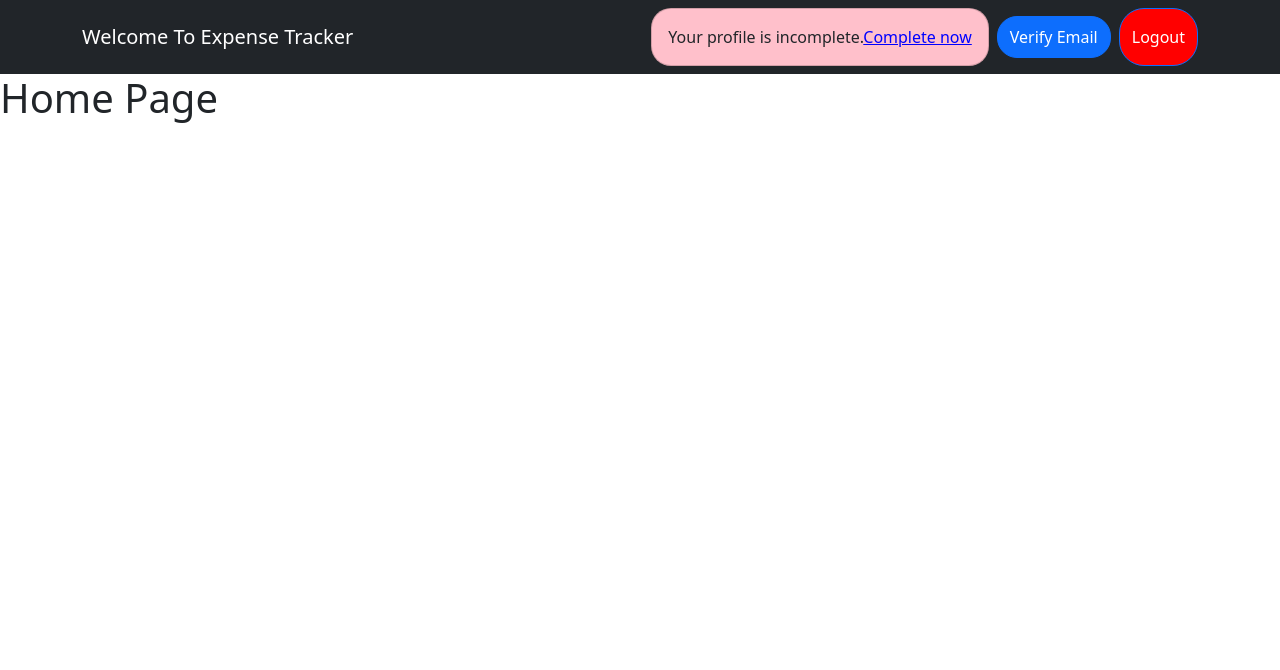
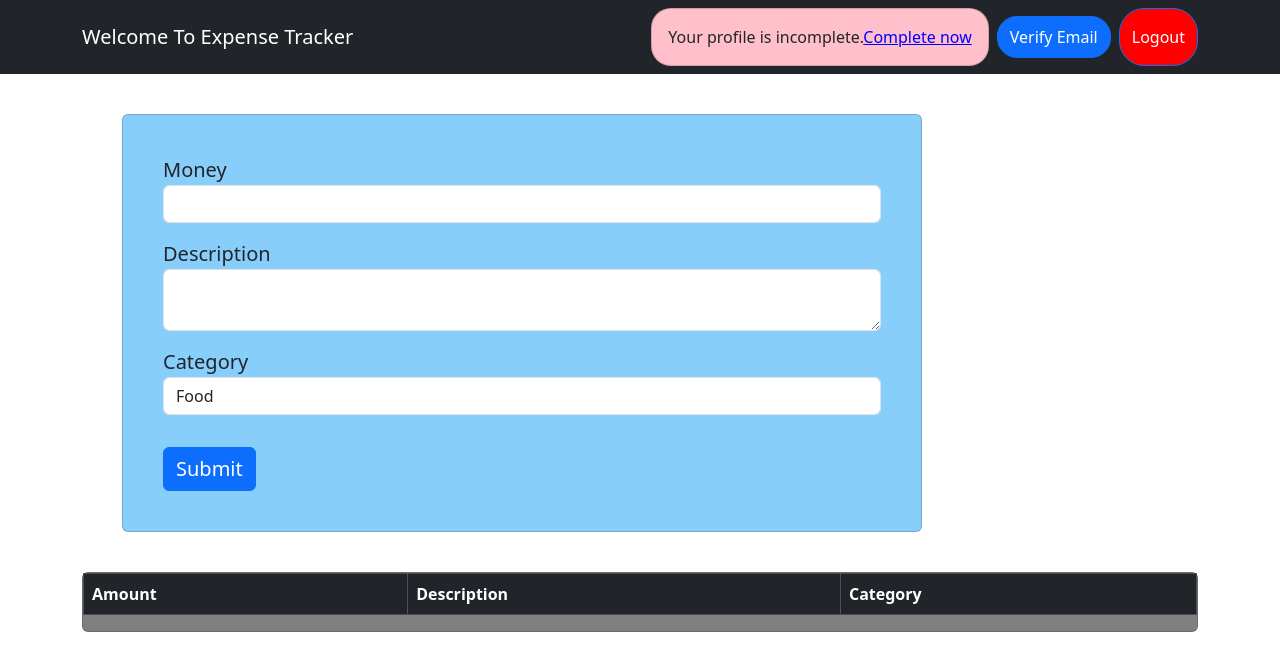
Before and after one commit to Naveen5676/Expense-Tracker-App, a React (Create React App) app: page /home in a window 1280 px wide. Shown: the top 670 px of the page. Built offline with nearby package versions, Linux system fonts and the light colour scheme; the HTML template or start-up script is replaced by a standard one.

Commit message:
Adding Expenses for tracking purpose

```diff
--- a/src/App.js
+++ b/src/App.js
@@ -4,7 +4,7 @@ import Signuppage from "./Components/Pages/Signuppage";
 import { Route, Redirect, Switch } from "react-router-dom";
 import Header from "./Components/UI/Header";
 import Profilepage from "./Components/Pages/Profilepage";
-import Home from "./Components/Pages/Home";
+import DailyExpenses from "./Components/Pages/DailyExpenses";
 import Forgotpassword from "./Components/Pages/Forgotpassword";
 
 function App() {
@@ -19,7 +19,7 @@ function App() {
           <Signuppage />
         </Route>
         <Route path="/home">
-          <Home />
+          <DailyExpenses />
         </Route>
         <Route path="/profile">
           <Profilepage />
--- /dev/null
+++ b/src/Components/Pages/DailyExpenses.js
@@ -0,0 +1,98 @@
+import React, { Fragment, useRef, useState } from "react";
+import { Card, Container, Row, Col, Button, Table } from "react-bootstrap";
+import "bootstrap/dist/css/bootstrap.min.css";
+
+const DailyExpenses = () => {
+  const [expense, setExpense] = useState([]);
+  const enetredAmount = useRef();
+  const enetredDesc = useRef();
+  const EnetredCategory = useRef();
+
+  const formsubmitHnadler = (e) => {
+    e.preventDefault();
+
+    let amount = enetredAmount.current.value;
+    let description = enetredDesc.current.value;
+    let category = EnetredCategory.current.value;
+    const data = {
+      amount: amount,
+      description: description,
+      category: category,
+    };
+    console.log(data);
+
+    setExpense((prevdata) => [...prevdata, data]);
+  };
+
+  return (
+    <Fragment>
+      <Container className="d-flex justify-content-center">
+        <Row>
+          <Col md={10}>
+            <Card
+              style={{
+                backgroundColor: "lightskyblue",
+                margin: "5vh",
+                width: "100vh",
+                padding: "5vh",
+              }}
+            >
+              <form style={{ fontSize: "20px" }} onSubmit={formsubmitHnadler}>
+                <label>Money</label>
+                <input
+                  type="number"
+                  className="form-control mb-3"
+                  ref={enetredAmount}
+                ></input>
+                <label>Description</label>
+                <textarea
+                  type="text"
+                  className="form-control mb-3"
+                  ref={enetredDesc}
+                ></textarea>
+                <label>Category</label>
+                <select className="form-control mb-3" ref={EnetredCategory}>
+                  <option>Food</option>
+                  <option>Petrol</option>
+                  <option>Salary</option>
+                </select>
+                <div>
+                  <Button
+                    style={{ fontSize: "20px" }}
+                    type="submit"
+                    className="mt-3"
+                  >
+                    Submit
+                  </Button>
+                </div>
+              </form>
+            </Card>
+          </Col>
+          <Col>
+            <Card style={{ backgroundColor: "grey" }}>
+              <Table striped bordered hover variant="dark">
+                <thead>
+                  <tr>
+                    <th>Amount</th>
+                    <th>Description</th>
+                    <th>Category</th>
+                  </tr>
+                </thead>
+                <tbody>
+                  {expense.map((data, index) => (
+                    <tr key={index}>
+                      <td>{data.amount}</td>
+                      <td>{data.description}</td>
+                      <td>{data.category}</td>
+                    </tr>
+                  ))}
+                </tbody>
+              </Table>
+            </Card>
+          </Col>
+        </Row>
+      </Container>
+    </Fragment>
+  );
+};
+export default DailyExpenses;
--- a/src/Components/Pages/Home.js
+++ /dev/null
@@ -1,6 +0,0 @@
-import React from "react";
-
-const Home = () => {
-  return <h1>Home Page</h1>;
-};
-export default Home;
```
